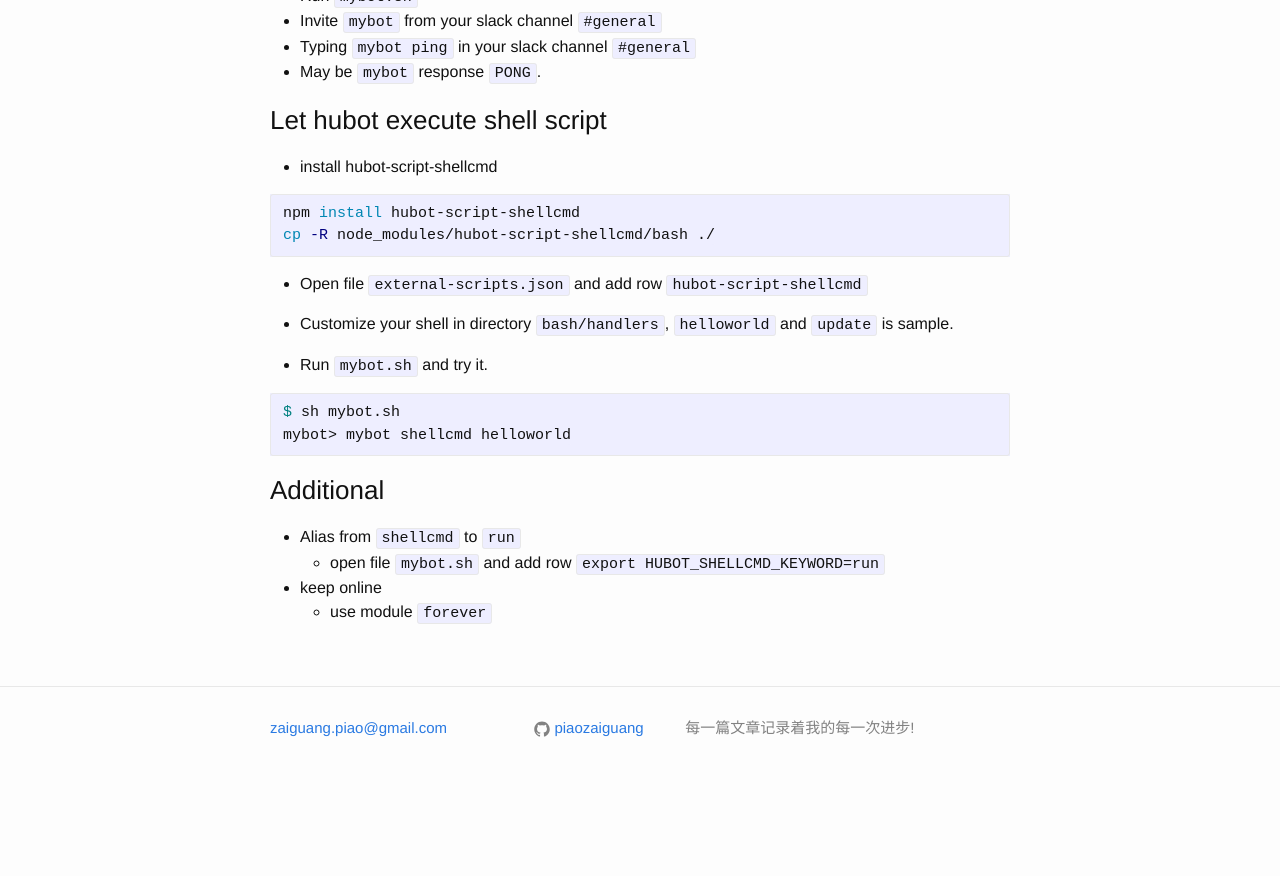
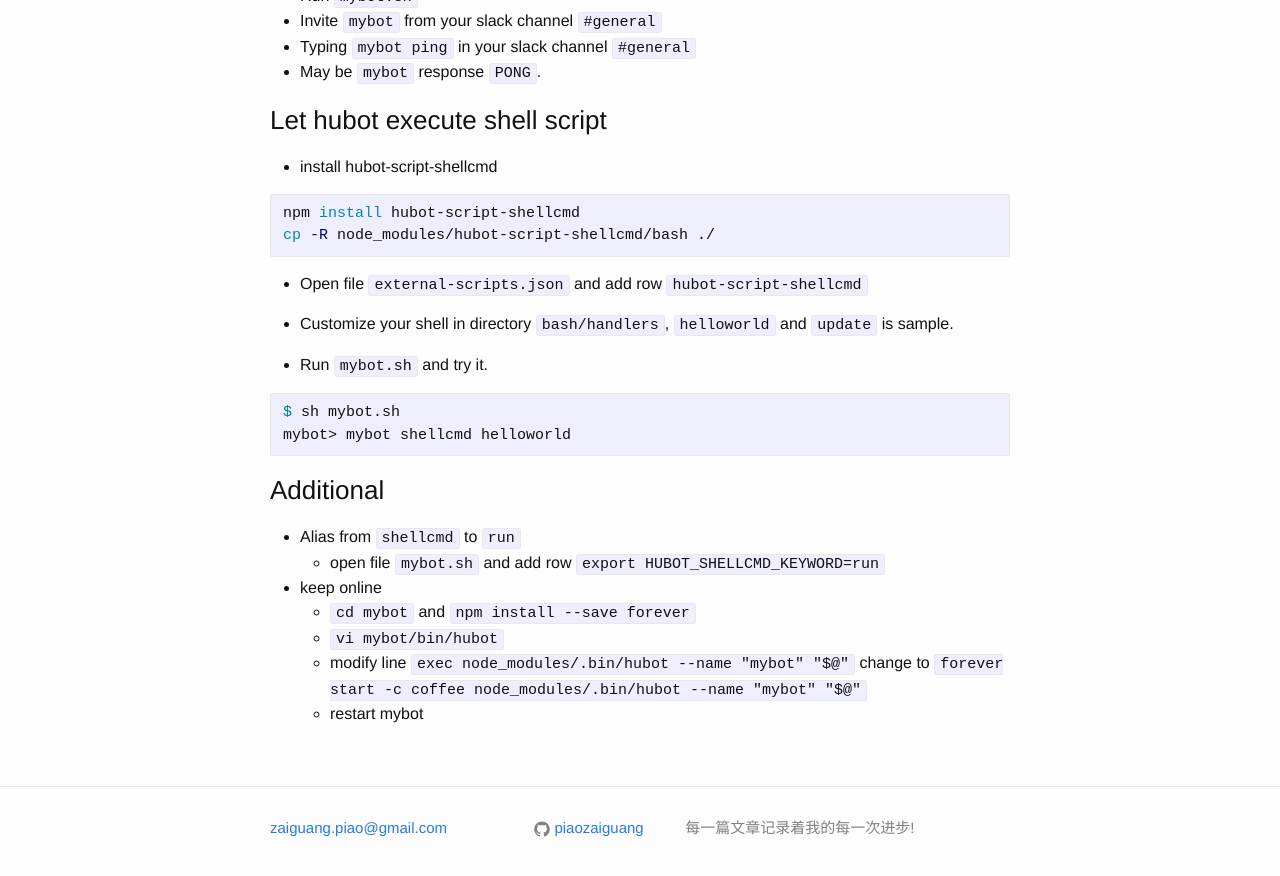
Before and after one commit to piaozaiguang/piaozaiguang.github.io, a Jekyll site: the page built from _posts/2017-05-05-用Hubot和Slack定制ChatOps.markdown, in a window 1280 px wide and 900 px high, scrolled down 2744 px. Shown: the top 876 px of the window. Built offline with Jekyll 4.4.1, drawn with Linux system fonts in a browser that asks for light colours; our own code applies the rules of GitHub Pages for plain Markdown files; comment, search, counter and statistics services are not loaded; before the commit the page ends 3543 px from its top, so only the background shows below that.

Commit message:
Update 2017-05-05-用Hubot和Slack定制ChatOps.markdown

```diff
--- a/_posts/2017-05-05-用Hubot和Slack定制ChatOps.markdown
+++ b/_posts/2017-05-05-用Hubot和Slack定制ChatOps.markdown
@@ -141,4 +141,7 @@ mybot> mybot shellcmd helloworld
 * Alias from `shellcmd` to `run`
   * open file `mybot.sh` and add row `export HUBOT_SHELLCMD_KEYWORD=run`
 * keep online
-  * use module `forever`
+  * `cd mybot` and `npm install --save forever`
+  * `vi mybot/bin/hubot`
+  * modify line `exec node_modules/.bin/hubot --name "mybot" "$@"` change to `forever start -c coffee node_modules/.bin/hubot --name "mybot" "$@"`
+  * restart mybot
```
